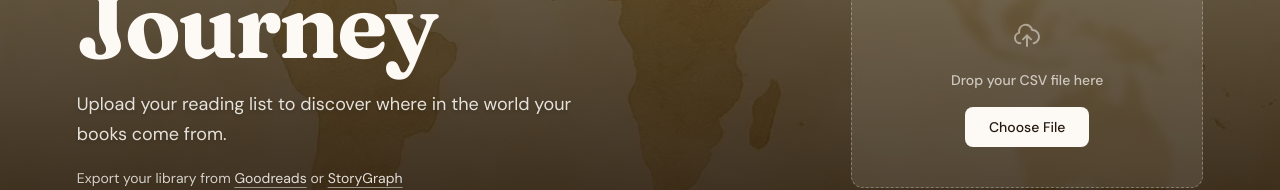
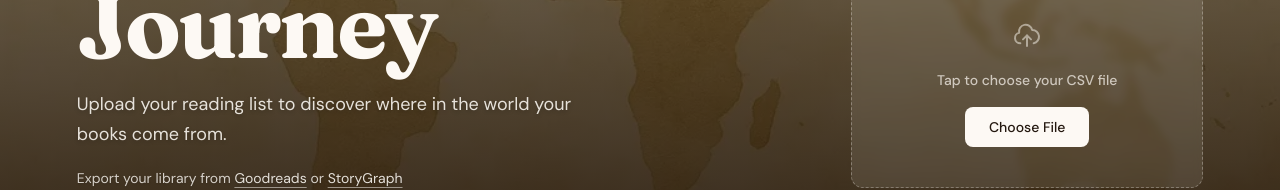
Before and after one commit to bsanser/mapmyreads, a Next.js app: page / in a window 1280 px wide. Shown: the part 548-738 px from the top of the page. Built offline with nearby package versions, Linux system fonts and the light colour scheme.

Commit message:
🎨 style: adapt hero dropzone copy for touch vs desktop devices

```diff
--- a/app/globals.css
+++ b/app/globals.css
@@ -484,6 +484,26 @@ body {
     outline-offset: 2px;
   }
 
+  /* Show desktop copy on devices that support hover (desktop) */
+  .hero-dropzone-copy-desktop {
+    display: block;
+  }
+
+  .hero-dropzone-copy-mobile {
+    display: none;
+  }
+
+  /* Show mobile copy on touch devices (no hover) */
+  @media (hover: none) {
+    .hero-dropzone-copy-desktop {
+      display: none;
+    }
+
+    .hero-dropzone-copy-mobile {
+      display: block;
+    }
+  }
+
   /* Cream-on-dark button for the hero */
   .btn-hero {
     @apply px-6 py-2.5 rounded-lg font-medium text-sm transition-colors;
--- a/components/HeroScreen.tsx
+++ b/components/HeroScreen.tsx
@@ -87,8 +87,11 @@ export function HeroScreen({
               <svg className="w-8 h-8" fill="none" stroke="currentColor" viewBox="0 0 24 24" style={{ color: 'oklch(from var(--color-surface) l c h / 0.5)' }}>
                 <path strokeLinecap="round" strokeLinejoin="round" strokeWidth={1.5} d="M7 16a4 4 0 01-.88-7.903A5 5 0 1115.9 6L16 6a5 5 0 011 9.9M15 13l-3-3m0 0l-3 3m3-3v8" />
               </svg>
-              <p className="type-ui" style={{ color: 'oklch(from var(--color-surface) l c h / 0.7)' }}>
+              <p className="hero-dropzone-copy-desktop type-ui" style={{ color: 'oklch(from var(--color-surface) l c h / 0.7)' }}>
                 Drop your CSV file here
+              </p>
+              <p className="hero-dropzone-copy-mobile type-ui" style={{ color: 'oklch(from var(--color-surface) l c h / 0.7)' }}>
+                Tap to choose your CSV file
               </p>
               <span className="btn-hero">Choose File</span>
             </div>
```
